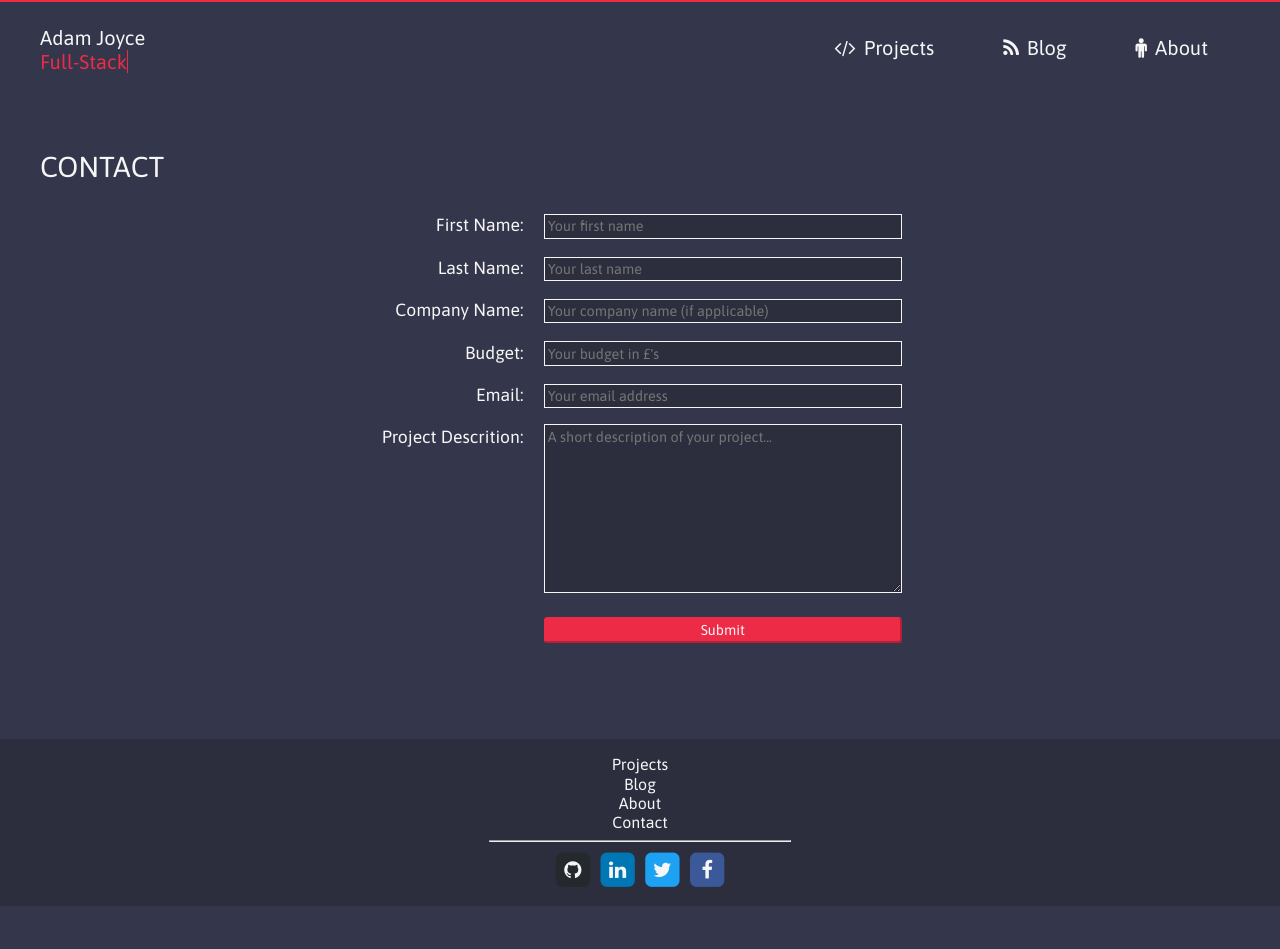
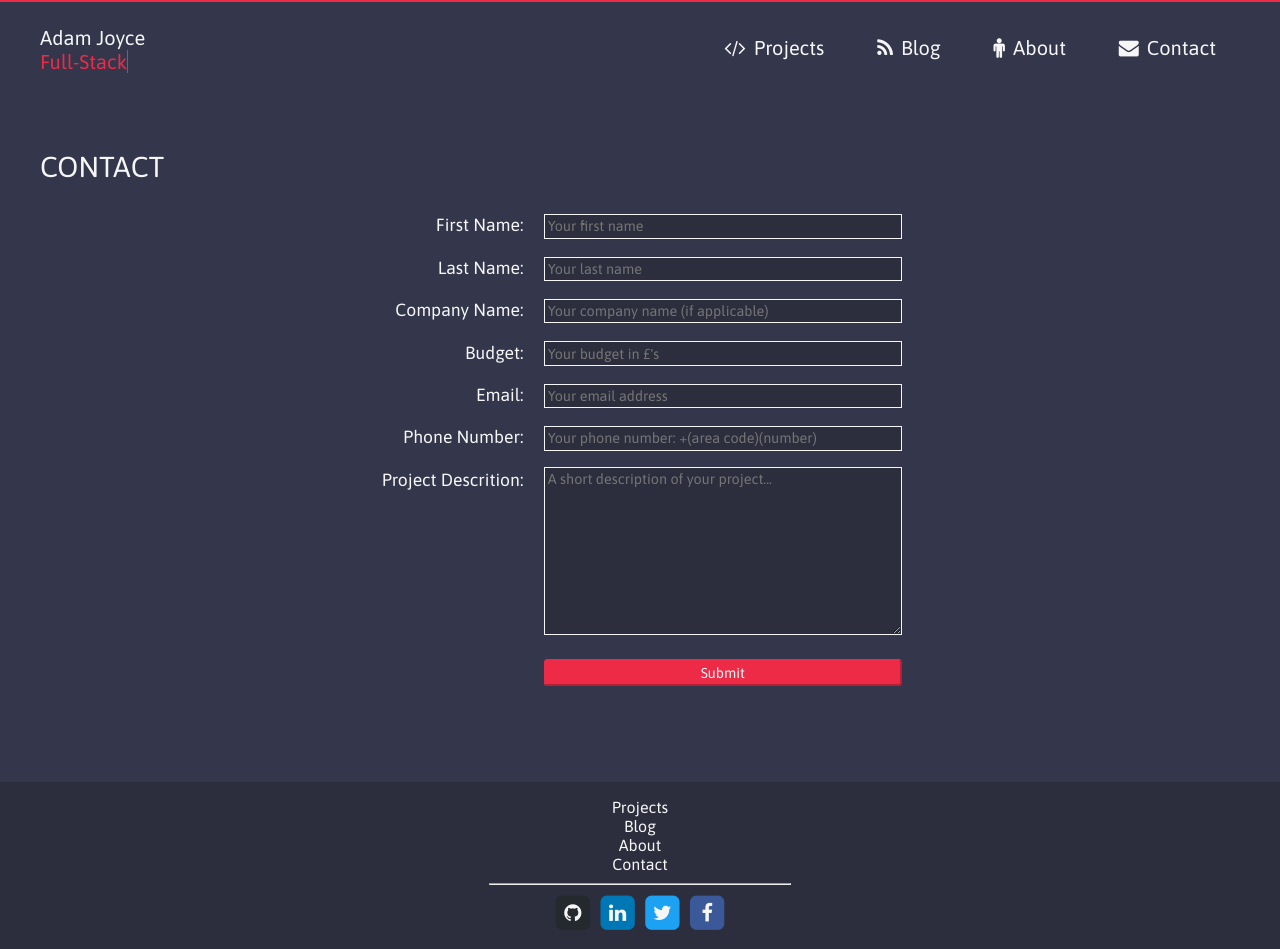
Before and after one commit to adamjoyce/adam-joyce-web-portfolio, a Django app: page /contact/ in a window 1280 px wide. Before the commit the page ends 906 px from the top, so only its background shows below. Run offline with Django 3.2, Linux system fonts and the light colour scheme.

Commit message:
Improved navigation for contact form page and added field error messages

```diff
--- a/adam_joyce_web_portfolio/forms.py
+++ b/adam_joyce_web_portfolio/forms.py
@@ -30,6 +30,15 @@ class EmailForm(forms.Form):
         max_length=100,
         widget=forms.TextInput(attrs={'placeholder': 'Your email address'})
     )
+    phone_number = forms.RegexField(
+        label='Phone Number',
+        regex='^\+\d{8,15}$',
+        max_length=16,
+        error_messages={'invalid': 'Format: +(area code)(number) e.g. \'+447779239364\'',},
+        widget=forms.TextInput(
+            attrs={'placeholder': 'Your phone number: +(area code)(number)'}
+        )
+    )
     project_description = forms.CharField(
         label='Project Descrition',
         widget=forms.Textarea(
--- a/adam_joyce_web_portfolio/views.py
+++ b/adam_joyce_web_portfolio/views.py
@@ -1,6 +1,7 @@
 from django.shortcuts import render
 from django.core.mail import send_mail
 from django.http import HttpResponseRedirect
+from django.urls import reverse
 
 from .forms import EmailForm
 
@@ -37,7 +38,8 @@ def contact(request):
                       ['djangotest150@gmail.com'])
 
             # Redirect to thank you page.
-            return HttpResponseRedirect('submitted')
+            return HttpResponseRedirect(reverse('submitted'))
+        print(form.errors)
     else:
         # The request if a GET or other method so create a blank form.
         form = EmailForm()
--- a/static/css/base.css
+++ b/static/css/base.css
@@ -173,6 +173,13 @@ input[value="Submit"] {
   border-radius: 0.25em;
   width: 22.4rem;
 }
+
+.input-error {
+  color: #ee2b47;
+  font-size: 0.9rem;
+  margin-left: 10.5rem;
+  text-align: left;
+}
 /*** End of Generic Elements ***/
 
 /*** Header ***/
@@ -217,7 +224,7 @@ input[value="Submit"] {
 }
 
 .nav-link {
-  padding: 1.5rem 2rem;
+  padding: 1.5rem;
 }
 
 .nav-link:hover {
@@ -497,7 +504,7 @@ input[value="Submit"] {
 }
 
 /*** Media Queries ***/
-@media (max-width: 43.75em) {    /* 700px */
+@media (max-width: 52.75em) {    /* 844px */
   #nav-icon {
     display: inline;
   }
@@ -535,6 +542,10 @@ input[value="Submit"] {
     margin: 0;
     width: 100%;
   }
+
+  .input-error {
+    margin: 0;
+  }
 }
 
 @media (min-width: 75em) {    /* 1200px */
@@ -544,7 +555,7 @@ input[value="Submit"] {
 }
 
 @supports (display: grid) {
-  @media (min-width: 43.75em) {   /* 700px */
+  @media (min-width: 52.75em) {   /* 844px */
     #project-section {
       display: grid;
       grid-template-columns: 1fr 4fr;
--- a/templates/base.html
+++ b/templates/base.html
@@ -51,6 +51,12 @@
                 About
               </a>
             </li>
+            <li class="nav-item">
+              <a class="nav-link" href="{% url 'contact' %}">
+                <i class="fa fa-envelope" aria-hidden="true"></i>
+                Contact
+              </a>
+            </li>
           </ul>
         </nav>
 
@@ -72,6 +78,10 @@
             <a class="overlay-block nav-link" href="{% url 'about' %}">
               <i class="fa fa-male" aria-hidden="true"></i>
               About
+            </a>
+            <a class="overlay-block nav-link" href="{% url 'contact' %}">
+              <i class="fa fa-envelope" aria-hidden="true"></i>
+              Contact
             </a>
           </div>
         </div>
--- a/templates/contact.html
+++ b/templates/contact.html
@@ -17,6 +17,9 @@
       <div class="form-field-wrapper">
         {{ field.label_tag }}
         {{ field }}
+        <div class="input-error">
+          {{ field.errors }}
+        </div>
       </div>
       {% endfor %}
       <input class="default-button" type="submit" value="Submit">
```
